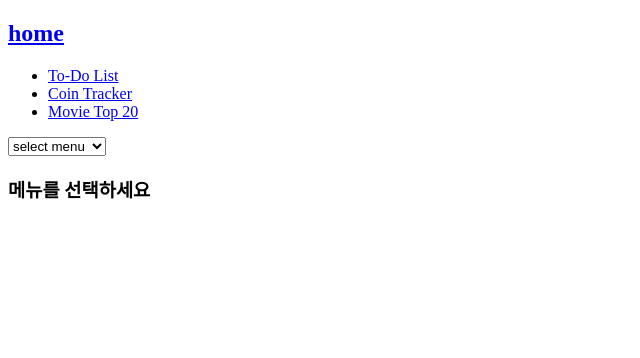
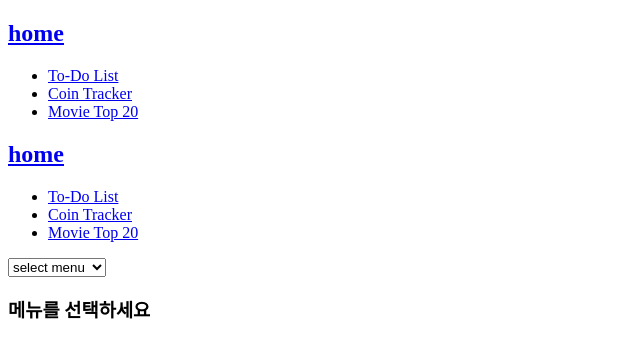
Before and after one commit to rockjoon/react-beginner, a React (Create React App) app: page / in a window 1280 px wide. Shown: the top 358 px of the page, without its empty margins (0-640 px from the left). Built offline with nearby package versions, Linux system fonts and the light colour scheme.

Commit message:
feat : add navigation

```diff
--- a/src/index.js
+++ b/src/index.js
@@ -1,8 +1,12 @@
 import React from 'react';
 import ReactDOM from 'react-dom/client';
 import App from './App';
+import Header from "./partials/Header";
 
 const root = ReactDOM.createRoot(document.getElementById('root'));
 root.render(
-    <App />
+    <div>
+        <Header/>
+        <App />
+    </div>
 );
--- /dev/null
+++ b/src/partials/Header.js
@@ -0,0 +1,19 @@
+import React from "react";
+
+function Header() {
+    return (
+        <header>
+            <nav>
+                <a href="/"><h1>home</h1></a>
+                <ul>
+                    <li><a href="/todolist">To-Do List</a></li>
+                    <li><a href="/coin">Coin Tracker</a></li>
+                    <li><a href="/movies">Movie Top 20</a></li>
+                </ul>
+            </nav>
+        </header>
+
+    )
+}
+
+export default Header
```
